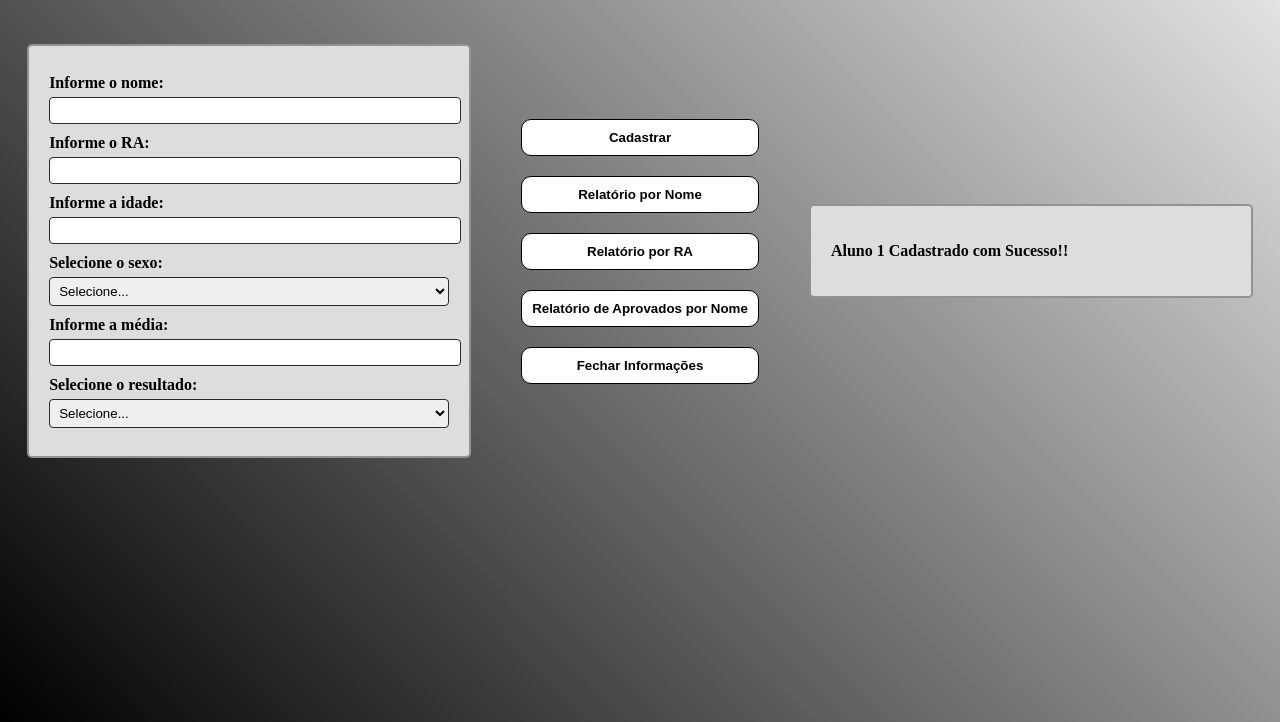
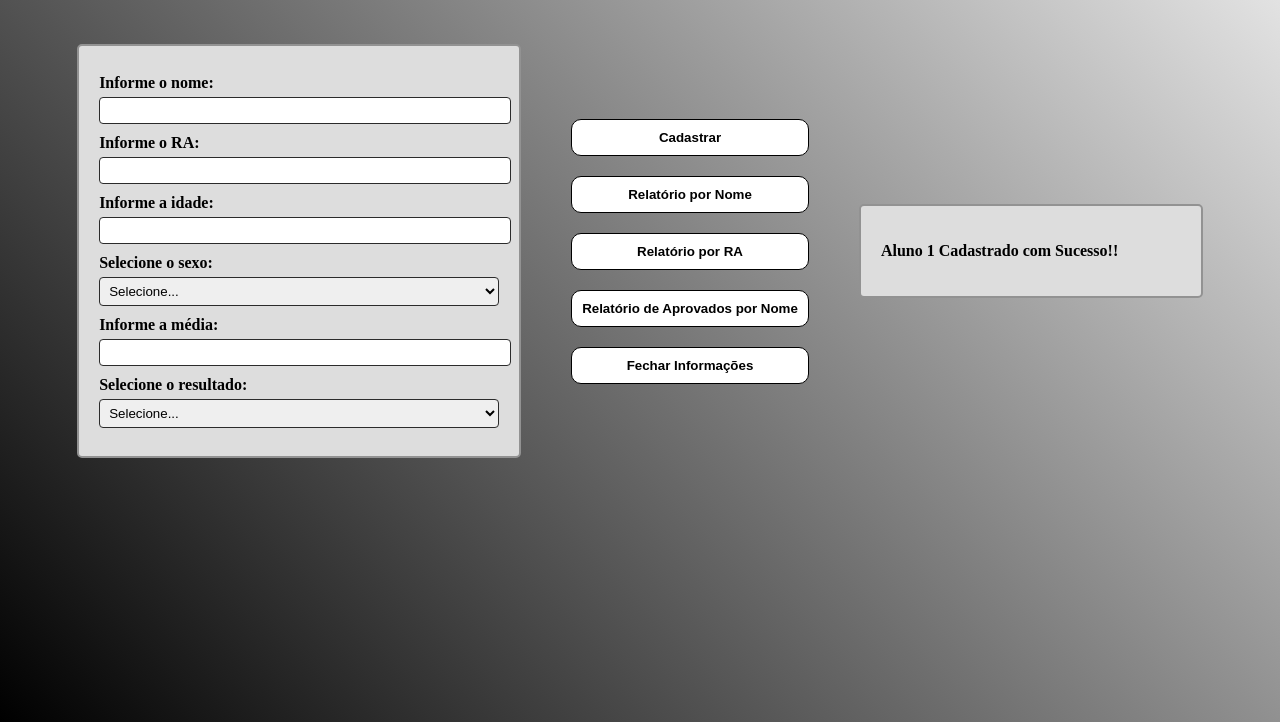
Before and after one commit to Maysa-Jesus/teste_ED, a plain HTML site: page index.html in a window 1280 px wide. Both pictures are taken after a click on the button "Cadastrar". Shown: the part 78-800 px from the top of the page. Drawn offline with Linux system fonts and the light colour scheme.

Commit message:
Update styles.css 5

```diff
--- a/styles.css
+++ b/styles.css
@@ -89,7 +89,8 @@ body {
     min-height: 50px;
     position: relative;
     max-height: 370px;
-    width: 400px;
+    min-width: 300px;
+    max-width: 400px;
     overflow-y: auto;
 }
 
```
